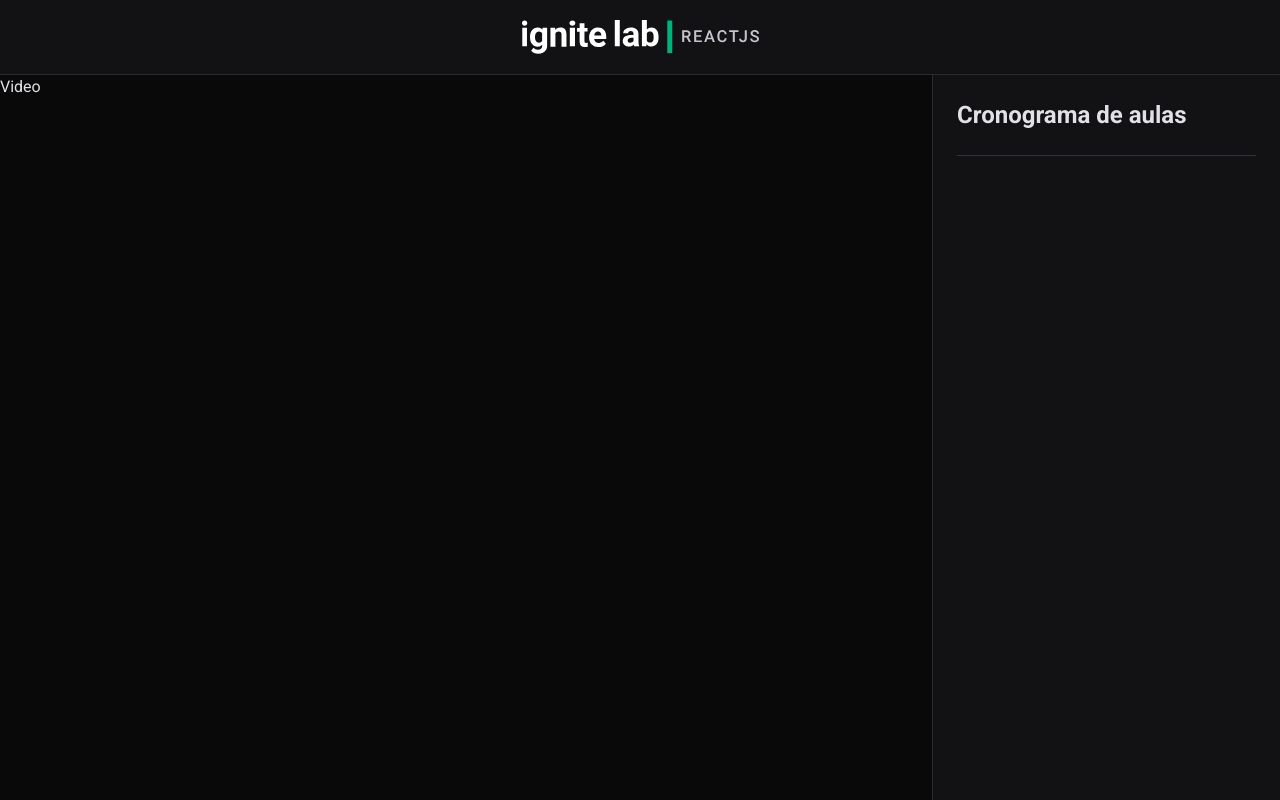
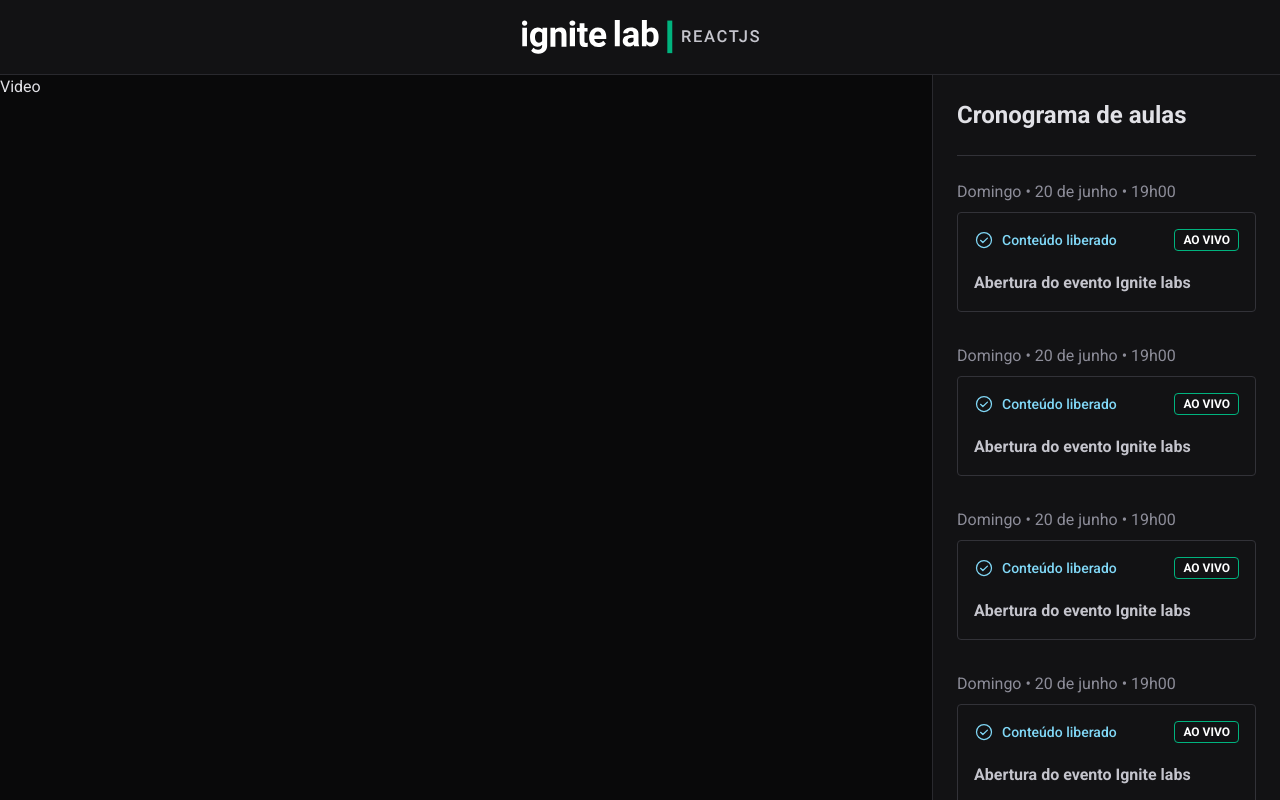
Before and after one commit to felipesanderp/ignite-lab-02, a React (Vite) app: page /event in a window 1280 px wide. Shown: the top 800 px of the page. Built offline with nearby package versions, Linux system fonts and the light colour scheme.

Commit message:
lesson component

```diff
--- a/package.json
+++ b/package.json
@@ -11,6 +11,7 @@
   "dependencies": {
     "@apollo/client": "^3.6.9",
     "graphql": "^16.5.0",
+    "phosphor-react": "^1.4.1",
     "react": "^18.2.0",
     "react-dom": "^18.2.0"
   },
--- a/src/components/Lesson.tsx
+++ b/src/components/Lesson.tsx
@@ -1,7 +1,29 @@
+import { CheckCircle } from 'phosphor-react';
+
 export function Lesson() {
   return (
     <div>
-      <h1>Lesson</h1>
+      <a href="#">
+        <span className="text-gray-300">
+          Domingo • 20 de junho • 19h00
+        </span>
+
+        <div className="rounded border border-gray-500 p-4 mt-2">
+          <header className="flex items-center justify-between">
+            <span className="text-sm text-blue-500 font-medium flex items-center gap-2">
+              <CheckCircle size={20} />
+              Conteúdo liberado
+            </span>
+            <span className="text-xs rounded px-2 py-[0.125rem] text-white border border-green-300 font-bold">
+              AO VIVO
+            </span>
+          </header>
+
+          <strong className="text-gray-200 mt-5 block">
+            Abertura do evento Ignite labs
+          </strong>
+        </div>
+      </a>
     </div>
   )
 }
--- a/src/components/Sidebar.tsx
+++ b/src/components/Sidebar.tsx
@@ -1,9 +1,20 @@
+import { Lesson } from "./Lesson";
+
 export function Sidebar() {
   return (
     <aside className="w-[348px] bg-gray-700 p-6 border-l border-gray-600">
       <span className="font-bold text-2xl pb-6 mb-6 border-b border-gray-500 block">
         Cronograma de aulas
       </span>
+
+      <div className="flex flex-col gap-8">
+        <Lesson />
+        <Lesson />
+        <Lesson />
+        <Lesson />
+        <Lesson />
+        <Lesson />
+      </div>
     </aside>
   )
 }
```
Also changed, not shown: 1 other file (tests, documents, lock files or other folders).
